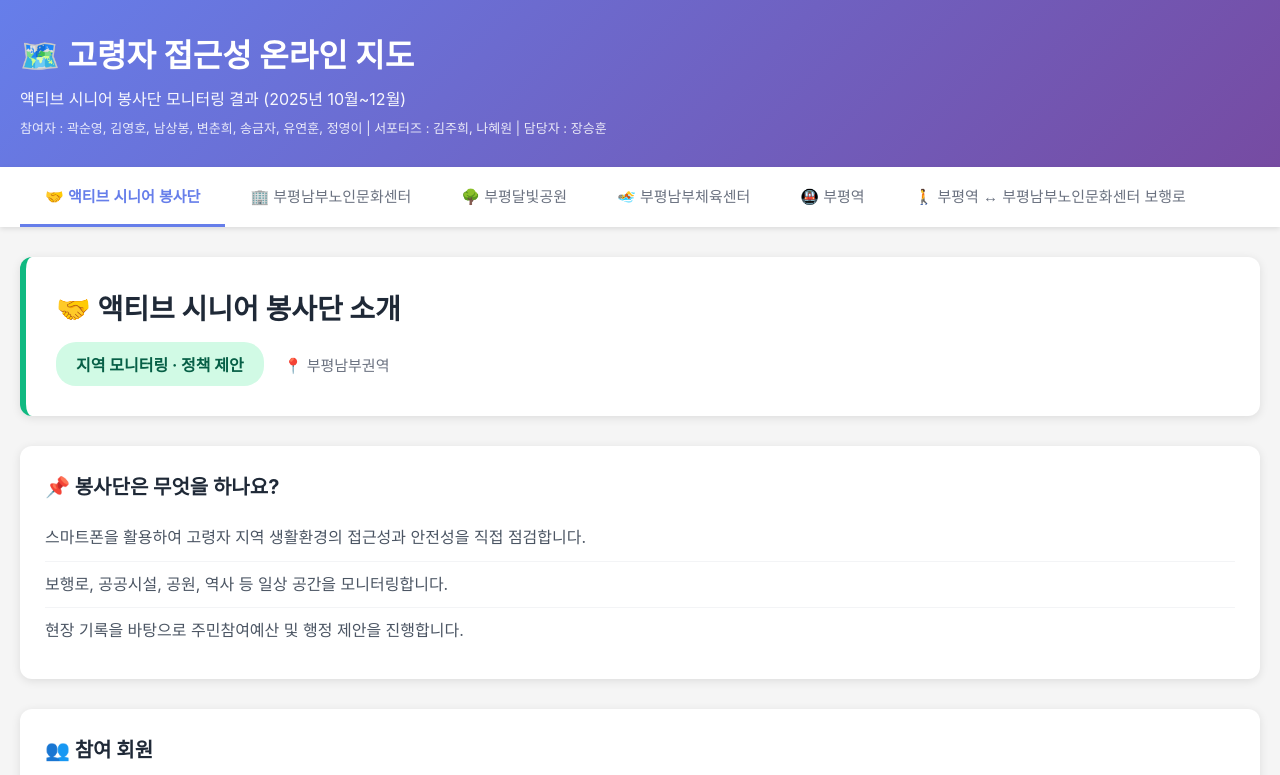
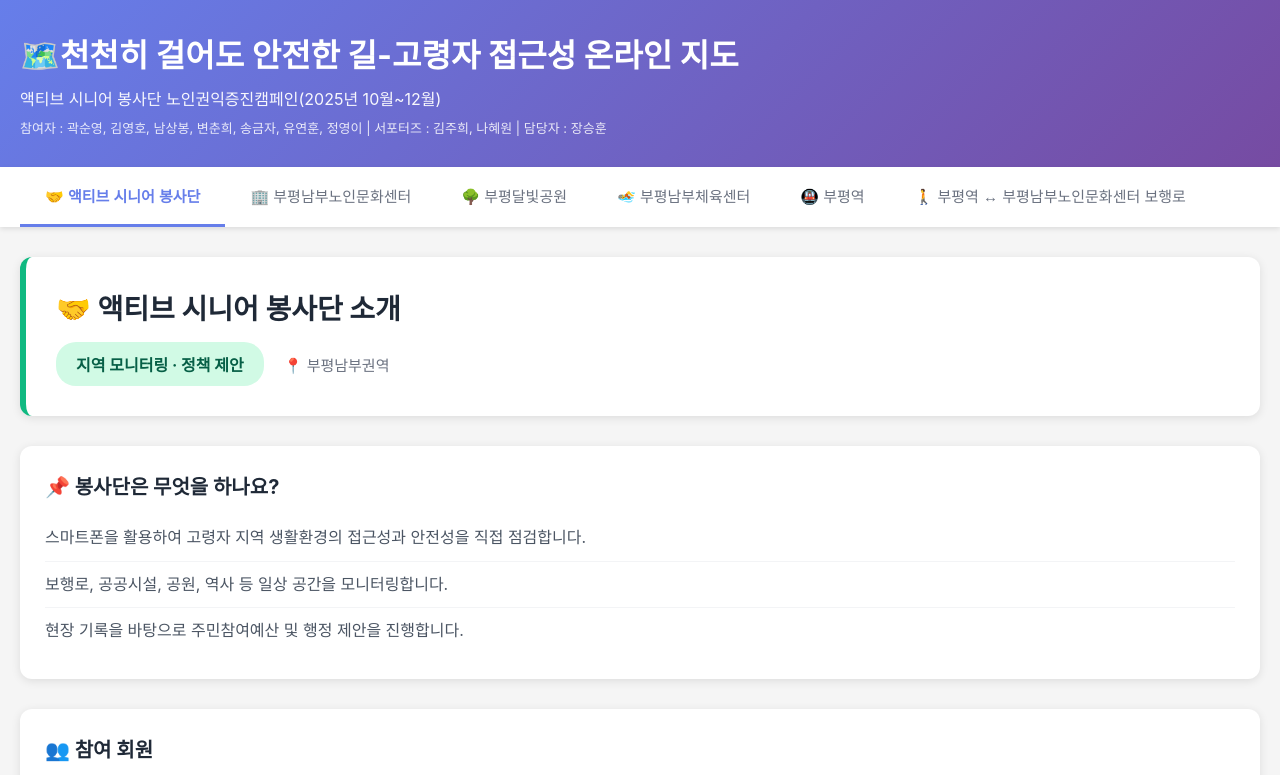
Before and after one commit to rhfo93-arch/barrierfree-bupyeong, a plain HTML site: page index.html in a window 1280 px wide. Shown: the top 775 px of the page. Drawn offline with Linux system fonts and the light colour scheme.

Commit message:
Update index.html

```diff
--- a/index.html
+++ b/index.html
@@ -296,8 +296,8 @@
 <body>
     <div class="header">
         <div class="header-content">
-            <h1>🗺️ 고령자 접근성 온라인 지도</h1>
-            <p>액티브 시니어 봉사단 모니터링 결과 (2025년 10월~12월)</p>
+            <h1>🗺️천천히 걸어도 안전한 길-고령자 접근성 온라인 지도</h1>
+            <p>액티브 시니어 봉사단 노인권익증진캠페인(2025년 10월~12월)</p>
             <p style="font-size: 13px; margin-top: 8px; opacity: 0.85;">
                 참여자 : 곽순영, 김영호, 남상봉, 변춘희, 송금자, 유연훈, 정영이  |  서포터즈 : 김주희, 나혜원   |  담당자 : 장승훈
             </p>
```
